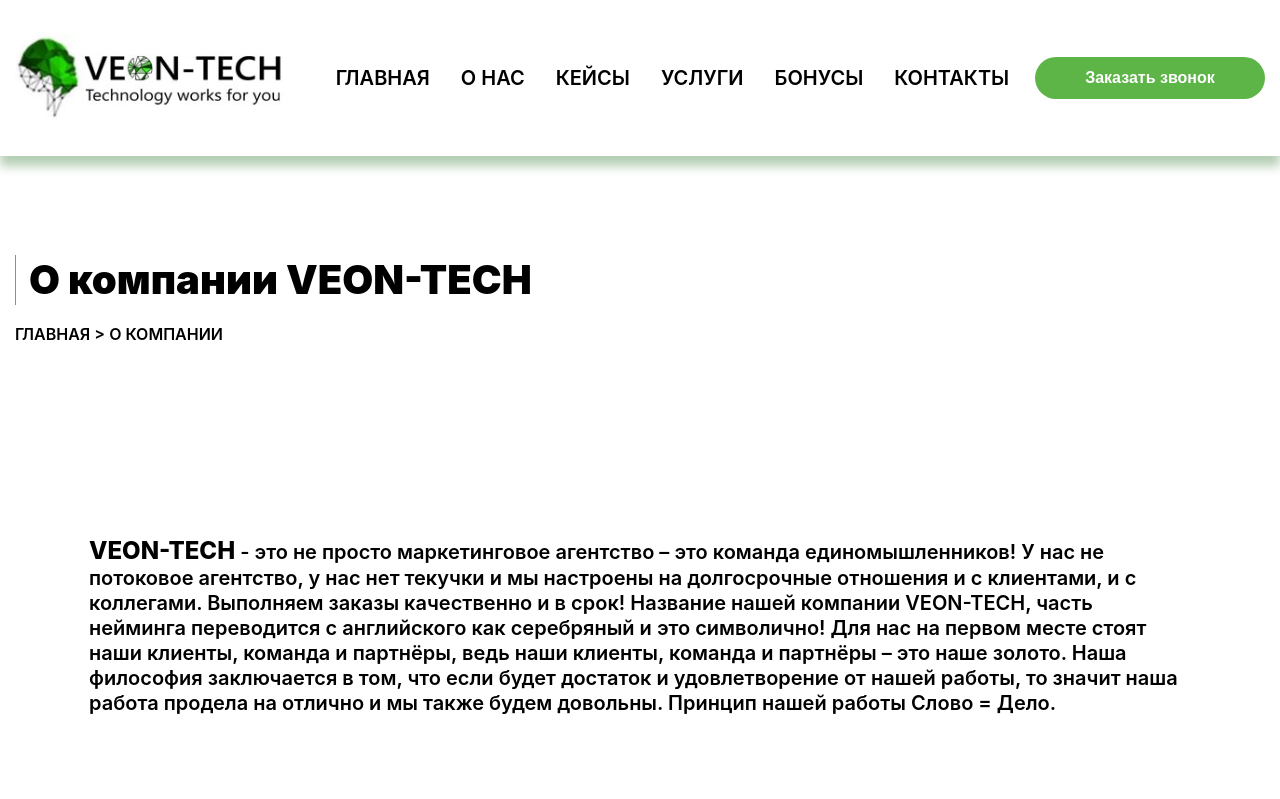
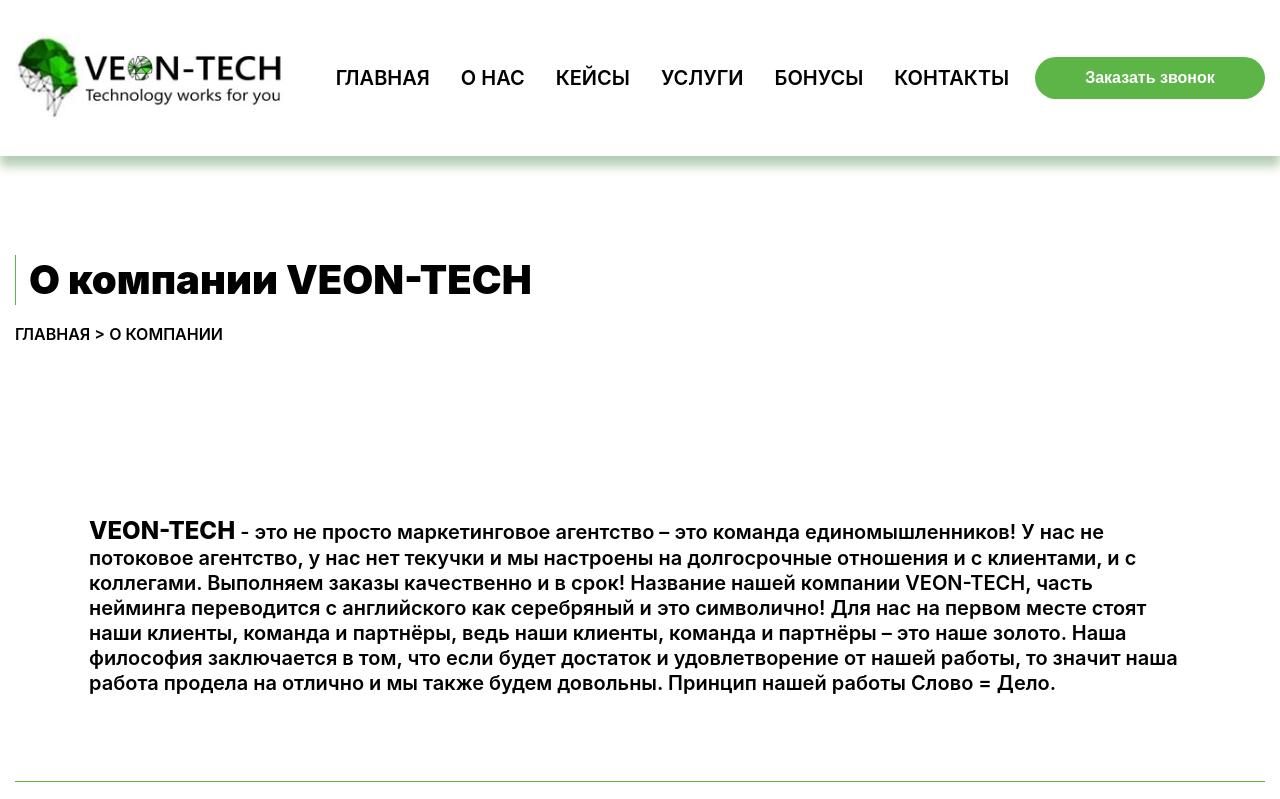
Before and after one commit to NikolayYaroslavcev/testjob, a React (Create React App) app: page / in a window 1280 px wide. Shown: the top 799 px of the page. Built offline with nearby package versions, Linux system fonts and the light colour scheme.

Commit message:
fix:about

```diff
--- a/src/components/main/aboutCompany/about-company-styled.ts
+++ b/src/components/main/aboutCompany/about-company-styled.ts
@@ -31,7 +31,7 @@
   }
 `
 export const AboutCompanyText = styled.div`
-  padding: 192px 74px 85px 74px;
+  padding: 172px 74px 85px 74px;
   border-bottom: 1px solid #5DB447;
   @media (max-width: 1024.98px) {
     padding: 22px 74px 50px 74px;
```
